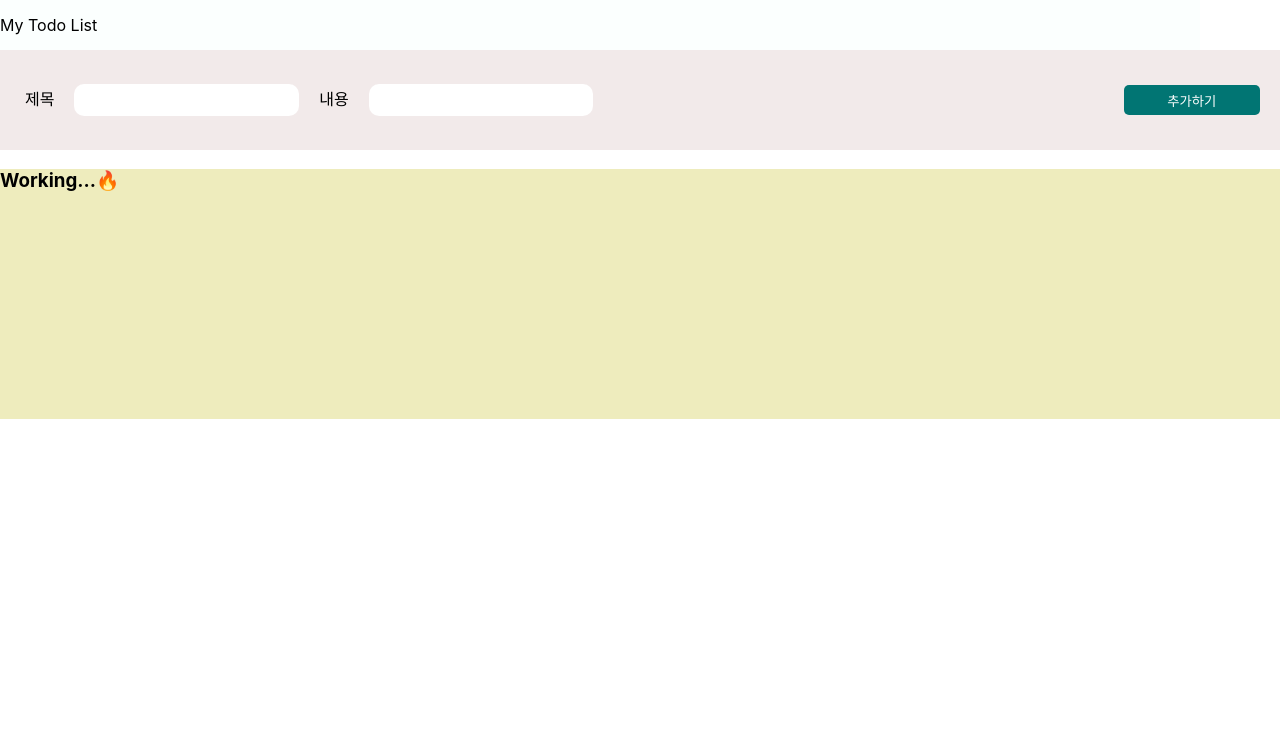
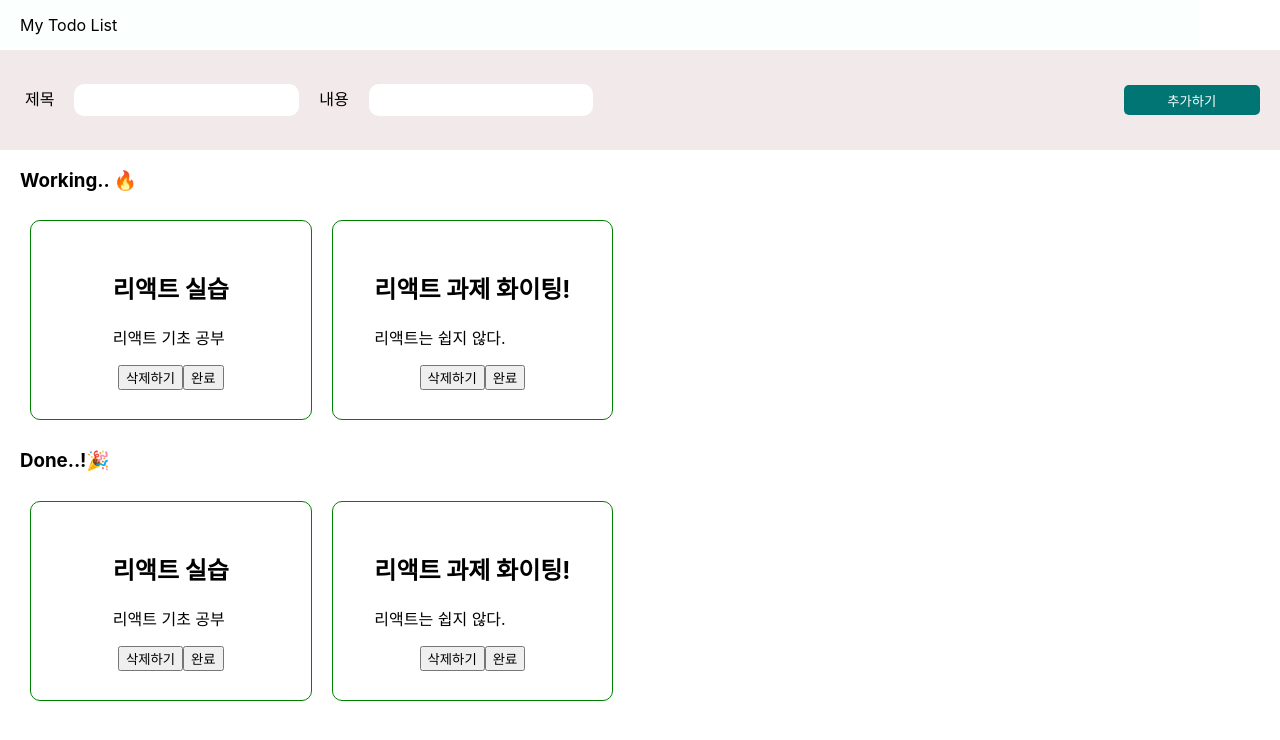
Before and after one commit to crystal993/To-Do-List, a React (Create React App) app: page / in a window 1280 px wide. Shown: the top 740 px of the page. Built offline with nearby package versions, Linux system fonts and the light colour scheme.

Commit message:
change components

```diff
--- a/public/index.html
+++ b/public/index.html
@@ -26,7 +26,7 @@
     -->
     <title>React App</title>
   </head>
-  <body>
+  <body style="overflow-x: hidden; max-width:1200px">
     <noscript>You need to enable JavaScript to run this app.</noscript>
     <div id="root"></div>
     <!--
--- a/src/App.js
+++ b/src/App.js
@@ -1,11 +1,12 @@
 import React, {useState} from "react";
 import './App.css';
-import Layout from "./components/layout/Layout";
+import TodoList from "./components/pages/TodoList";
+
 
 function App() {
   return (
     <div className="style-app">
-      <Layout/>
+      <TodoList/>
     </div>
   );
 }
--- a/src/components/form/Form.jsx
+++ b/src/components/form/Form.jsx
@@ -1,15 +1,38 @@
+import React, {useState} from "react";
 import './style.css';
+import List from "../list/List";
 
-function Form() {
+function Form({ setTodos, todos }) {
+    const initialState = {
+        id: 0,
+        title: "",
+        memo: "",
+        isDone: false,
+    };
+
+    const [todo, setTodo] = useState(initialState);
+
+    const onChangeHandler = (e) => {
+      const {name, value} = e.target; //e.target에 input에 대한 name이 있으니깐
+      setTodo({ ...todo, [name]: value, id: todos.length + 1 });
+    }
+
+    const onClickHandler = (e) => {
+      setTodos([...todo, todo])
+      setTodo(initialState);
+    }
+
     return (
-      <div className='to-do-form'>
-        <div className='input-box'>
-        <label>제목</label>
-        <input></input>
-        <label>내용</label>
-        <input></input>
+      <div>
+        <div className='to-do-form'>
+          <div className='input-box'>
+          <label>제목</label>
+          <input name="title" type="text" onChange={onChangeHandler} value={todo.title}></input>
+          <label>내용</label>
+          <input name="memo" type="text" onChange={onChangeHandler} value={todo.memo}></input>
+          </div>
+          <button onClick={onClickHandler}>추가하기</button>
         </div>
-        <button>추가하기</button>
       </div>
     );
   }
--- a/src/components/header/Header.jsx
+++ b/src/components/header/Header.jsx
@@ -2,8 +2,8 @@ import './style.css';
 
 function Header() {
     return (
-      <div class="header-container">
-        <p>My Todo List</p>
+      <div className='header-container'>
+        <p className='title'>My Todo List</p>
       </div>
     );
   }
--- a/src/components/header/style.css
+++ b/src/components/header/style.css
@@ -8,7 +8,6 @@
     align-items: center;
 }
 
-.p-right {
-    display: block;
-    float: right;
+.title {
+    margin: 0px 20px;
 }
--- a/src/components/layout/Layout.jsx
+++ b/src/components/layout/Layout.jsx
@@ -1,16 +1,9 @@
+import React from "react";
 import './style.css';
-import Header from "../header/Header";
-import Form from "../form/Form";
-import List from "../list/List";
 
-function Layout() {
-    return (
-      <div>
-      <Header></Header>
-      <Form></Form>
-      <List></List>
-      </div>
-    );
+
+function Layout(props) {
+    return <div className='layout'>{props.children}</div>
   }
 
   export default Layout;
--- a/src/components/layout/style.css
+++ b/src/components/layout/style.css
@@ -0,0 +1,5 @@
+.layout{
+    max-width: 1200px;
+    min-width: 800px;
+    margin: 0 auto;
+  }
--- a/src/components/list/List.jsx
+++ b/src/components/list/List.jsx
@@ -1,9 +1,44 @@
+import React, {useState} from "react";
 import './style.css';
+import Todo from "../todo/Todo";
 
-function List() {
+function List({todos, setTodos}) {
     return (
-      <div class="list-container">
-        <h3>Working...🔥</h3>
+      <div className='list-container'>
+        <h3>Working.. 🔥</h3>
+        <div className='to-do-container'>
+            {
+              todos.map((todo)=>(
+                <div className='todo-item'>
+                  <div className='item-contents'>
+                      <h2>{todo.title}</h2>
+                      <p>{todo.memo}</p>
+                  </div>
+                  <div className='item-buttons'>
+                      <button>삭제하기</button>
+                      <button>완료</button>
+                  </div>
+                </div>
+              ))
+            }
+        </div>
+        <h3>Done..!🎉</h3>
+        <div className='to-do-container'>
+            {
+              todos.map((todo)=>(
+                <div className='todo-item'>
+                  <div className='item-contents'>
+                      <h2>{todo.title}</h2>
+                      <p>{todo.memo}</p>
+                  </div>
+                  <div className='item-buttons'>
+                      <button>삭제하기</button>
+                      <button>완료</button>
+                  </div>
+                </div>
+              ))
+            }
+        </div>
       </div>
     );
   }
--- a/src/components/list/style.css
+++ b/src/components/list/style.css
@@ -1,5 +1,14 @@
 .list-container {
     width: 100vw;
-    background-color: rgb(238, 236, 189);
+    background-color: rgb(255, 255, 255);
     height: 250px;
+    margin: 0px 20px;
 }
+
+.to-do-container {
+    text-align: center;
+    display: flex;
+    flex-direction: row;
+    /* justify-content: center; */
+    align-items: center;
+}
--- /dev/null
+++ b/src/components/pages/TodoList.jsx
@@ -0,0 +1,34 @@
+import React, {useState} from "react";
+import Header from "../header/Header";
+import Form from "../form/Form";
+import Layout from "../layout/Layout";
+import List from "../list/List";
+
+function TodoList() {
+    const [todos, setTodos] = useState([
+        {
+          id: 1,
+          title: "리액트 실습",
+          memo: "리액트 기초 공부",
+          isDone: false,
+        },
+        {
+          id: 2,
+          title: "리액트 과제 화이팅!",
+          memo: "리액트는 쉽지 않다.",
+          isDone: true,
+        },
+      ]);
+
+    return (
+      <div>
+        <Layout>
+            <Header></Header>
+            <Form todos={todos} setTodos={setTodos}></Form>
+            <List todos={todos} setTodos={setTodos}></List>
+        </Layout>
+      </div>
+    );
+  }
+
+  export default TodoList;
--- /dev/null
+++ b/src/components/todo/Todo.jsx
@@ -0,0 +1,18 @@
+import './style.css';
+
+function Todo(props) {
+    return (
+      <div className='todo-item'>
+        <div className='item-contents'>
+            <h2>{props.todo.title}</h2>
+            <p>{props.todo.memo}</p>
+        </div>
+        <div className='item-buttons'>
+            <button>삭제하기</button>
+            <button>완료</button>
+        </div>
+      </div>
+    );
+  }
+
+  export default Todo;
--- /dev/null
+++ b/src/components/todo/style.css
@@ -0,0 +1,21 @@
+.todo-item {
+    box-sizing: border-box;
+
+    width: 22%;
+    height: 200px;
+
+    margin: 10px;
+
+    border: 1px solid green;
+    border-radius: 10px;
+
+    display: flex;
+    flex-direction: column;
+    align-items: center;
+    justify-content: center;
+    color: black;
+}
+
+.item-contents{
+    text-align: left;
+}
```
